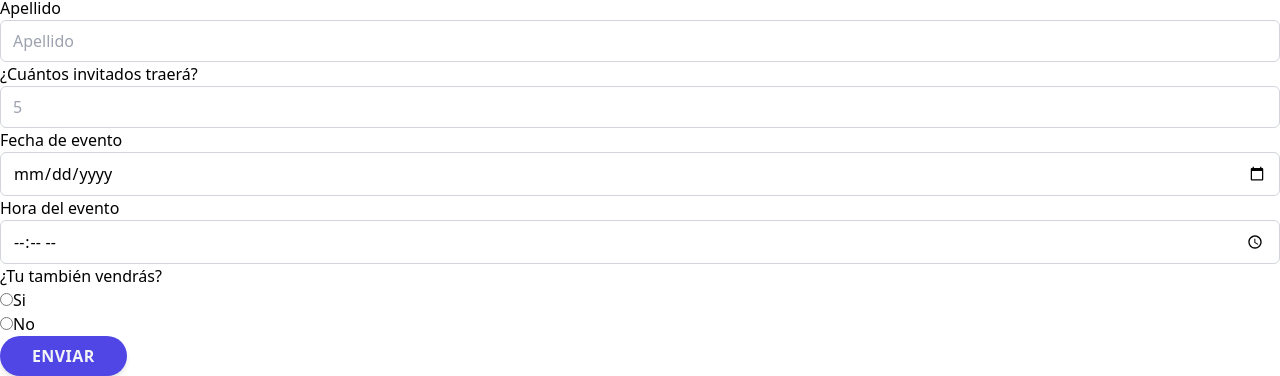
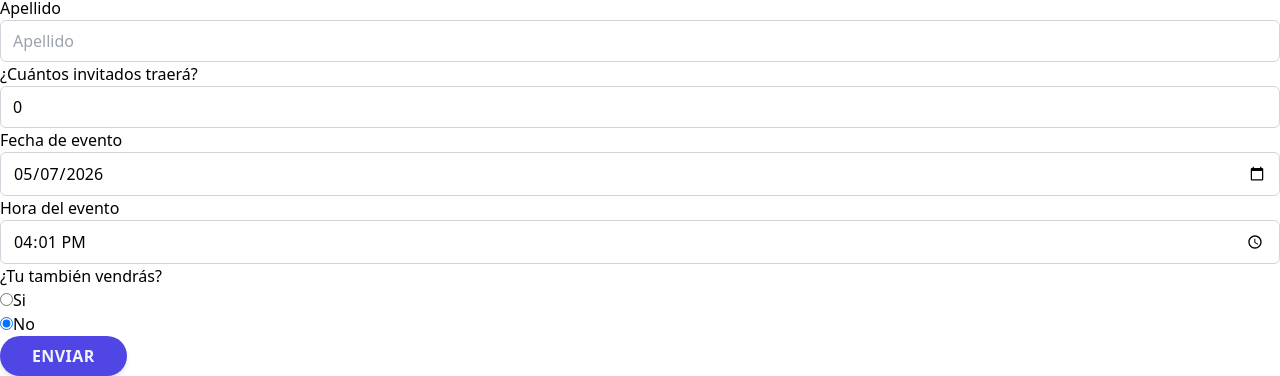
Before and after one commit to Ponny10/ZUSTAND, a React (Vite) app: page /dashboard/wedding-invitation in a window 1280 px wide. Shown: the part 850-1226 px from the top of the page. Built offline with nearby package versions, Linux system fonts and the light colour scheme.

Commit message:
✨Feature(Pages): Vista de wendding conectada al store

```diff
--- a/src/pages/03-slices/WeddingInvitationPage.tsx
+++ b/src/pages/03-slices/WeddingInvitationPage.tsx
@@ -1,8 +1,35 @@
+import { FormEvent } from 'react';
 import { WhiteCard } from '../../components';
+import { useWeddingBoundStore } from '../../store/wedding';
 
 
 
 export const WeddingInvitationPage = () => {
+  const firstName = useWeddingBoundStore(state => state.firstName);
+  const lastName = useWeddingBoundStore(state => state.lastName);
+  const setFirstName = useWeddingBoundStore(state => state.setFirstName);
+  const setLastName = useWeddingBoundStore(state => state.setLastName);
+
+  const guestCount = useWeddingBoundStore(state => state.guestCount);
+  const setGuestCount = useWeddingBoundStore(state => state.setGuestCount);
+
+  const eventYYYYMMDD = useWeddingBoundStore(state => state.eventYYYYMMDD());
+  const eventHHMM = useWeddingBoundStore(state => state.eventHHMM());
+  const setEventDate = useWeddingBoundStore(state => state.setEventDate);
+  const setEventTime = useWeddingBoundStore(state => state.setEventTime);
+
+  const isConfirm = useWeddingBoundStore(state => state.isConfirm);
+  const setIsConfirm = useWeddingBoundStore(state => state.setIsConfirm);
+
+  const onSubmit = (e: FormEvent<HTMLFormElement>) => {
+    e.preventDefault();
+
+    console.log('DATA SEND FORM = ', {
+      firstName, lastName, guestCount, eventYYYYMMDD, eventHHMM, isConfirm
+    });
+
+  }
+
   return (
     <>
       <h1>Invitación de Boda</h1>
@@ -11,7 +38,7 @@ export const WeddingInvitationPage = () => {
 
       <WhiteCard className="flex items-center justify-center p-12">
         <div className="mx-auto w-full max-w-[550px]">
-          <form>
+          <form onSubmit={onSubmit}>
             <div className="-mx-3 flex flex-wrap">
               <div className="w-full px-3 sm:w-1/2">
                 <div className="mb-5">
@@ -25,6 +52,8 @@ export const WeddingInvitationPage = () => {
                     name="firstName"
                     id="firstName"
                     placeholder="Primer Nombre"
+                    value={firstName}
+                    onChange={(e) => setFirstName(e.target.value)}
                   />
                 </div>
               </div>
@@ -40,6 +69,8 @@ export const WeddingInvitationPage = () => {
                     name="lastName"
                     id="lastName"
                     placeholder="Apellido"
+                    value={lastName}
+                    onChange={(e) => setLastName(e.target.value)}
                   />
                 </div>
               </div>
@@ -51,6 +82,8 @@ export const WeddingInvitationPage = () => {
                 ¿Cuántos invitados traerá?
               </label>
               <input
+                value={guestCount}
+                onChange={(e) => setGuestCount(+e.target.value)}
                 type="number"
                 name="guestNumber"
                 id="guestNumber"
@@ -59,7 +92,6 @@ export const WeddingInvitationPage = () => {
                 className="w-full appearance-none rounded-md border border-[#e0e0e0] bg-white py-3 px-6 text-base font-medium text-[#6B7280] outline-none focus:border-[#6A64F1] focus:shadow-md"
               />
             </div>
-
             <div className="-mx-3 flex flex-wrap">
               <div className="w-full px-3 sm:w-1/2">
                 <div className="mb-5">
@@ -72,6 +104,8 @@ export const WeddingInvitationPage = () => {
                     type="date"
                     name="eventDate"
                     id="eventDate"
+                    value={eventYYYYMMDD}
+                    onChange={(e) => setEventDate(e.target.value)}
                   />
                 </div>
               </div>
@@ -86,11 +120,12 @@ export const WeddingInvitationPage = () => {
                     type="time"
                     name="eventTime"
                     id="eventTime"
+                    value={eventHHMM}
+                    onChange={(e) => setEventTime(e.target.value)}
                   />
                 </div>
               </div>
             </div>
-
             <div className="mb-5">
               <label className="mb-3 block text-base font-medium text-[#07074D]">
                 ¿Tu también vendrás?
@@ -102,6 +137,8 @@ export const WeddingInvitationPage = () => {
                     name="isComing"
                     id="radioButton1"
                     className="h-5 w-5"
+                    checked={isConfirm}
+                    onClick={() => setIsConfirm(true)}
                   />
                   <label
                     className="pl-3 text-base font-medium text-[#07074D]"
@@ -115,6 +152,8 @@ export const WeddingInvitationPage = () => {
                     name="isComing"
                     id="radioButton2"
                     className="h-5 w-5"
+                    checked={!isConfirm}
+                    onClick={() => setIsConfirm(false)}
                   />
                   <label
                     className="pl-3 text-base font-medium text-[#07074D]"
```
